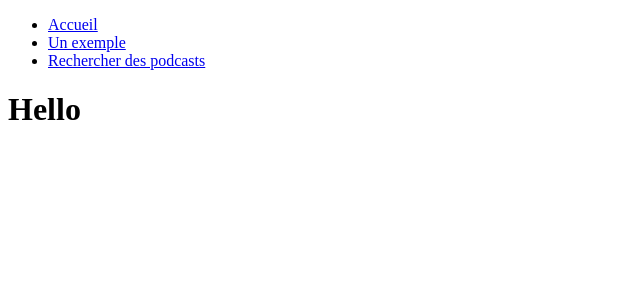
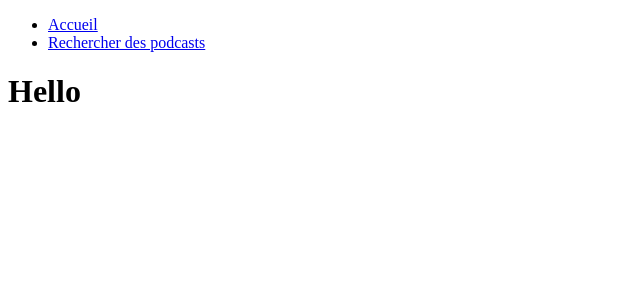
Before and after one commit to dimitrilahaye/deezer-podcasts-manager, a React (Vite) app: page / in a window 1280 px wide. Shown: the top 300 px of the page, without its empty margins (0-640 px from the left). Built offline with nearby package versions, Linux system fonts and the light colour scheme.

Commit message:
feat(presentation): remove example link in nav bar

```diff
--- a/src/presentation/components/Navbar.tsx
+++ b/src/presentation/components/Navbar.tsx
@@ -8,9 +8,6 @@ const Navbar = () => {
           <Link to="/">Accueil</Link>
         </li>
         <li>
-          <Link to="/example">Un exemple</Link>
-        </li>
-        <li>
           <Link to="/search">Rechercher des podcasts</Link>
         </li>
       </ul>
```
